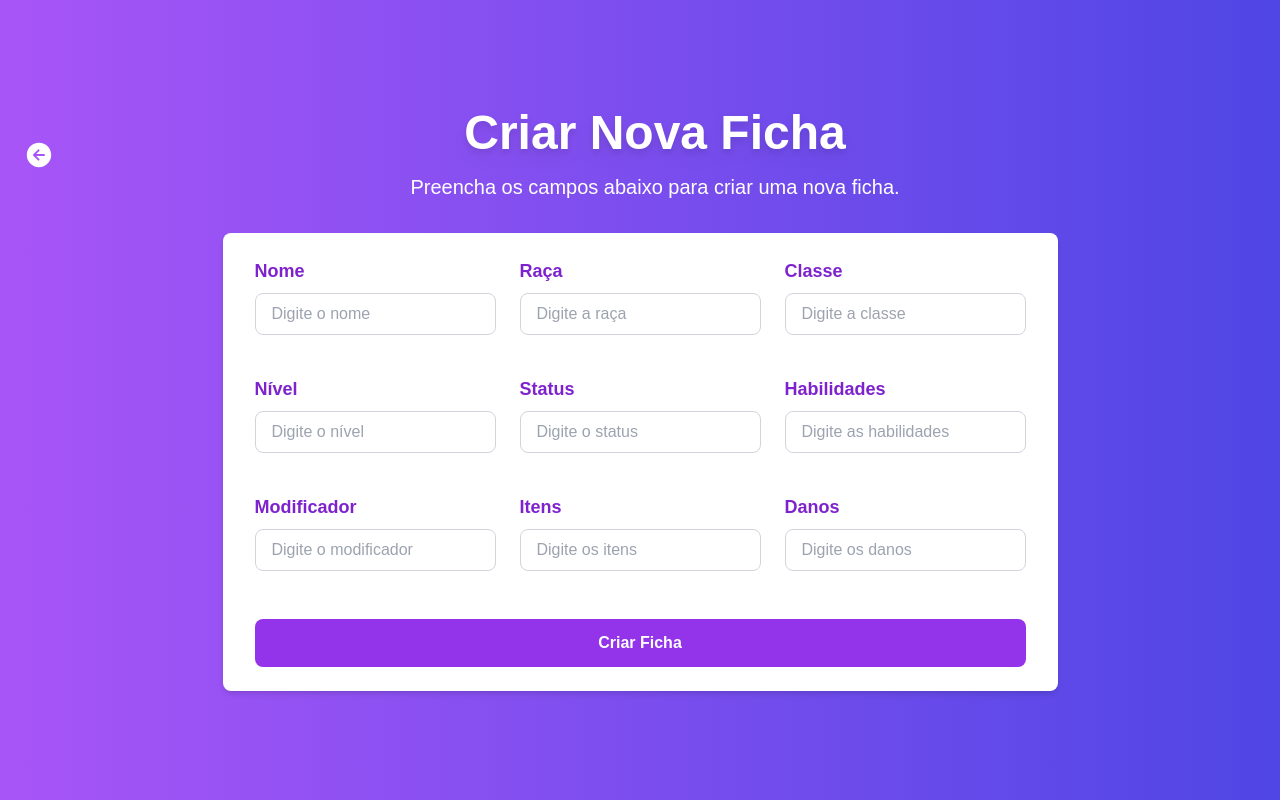
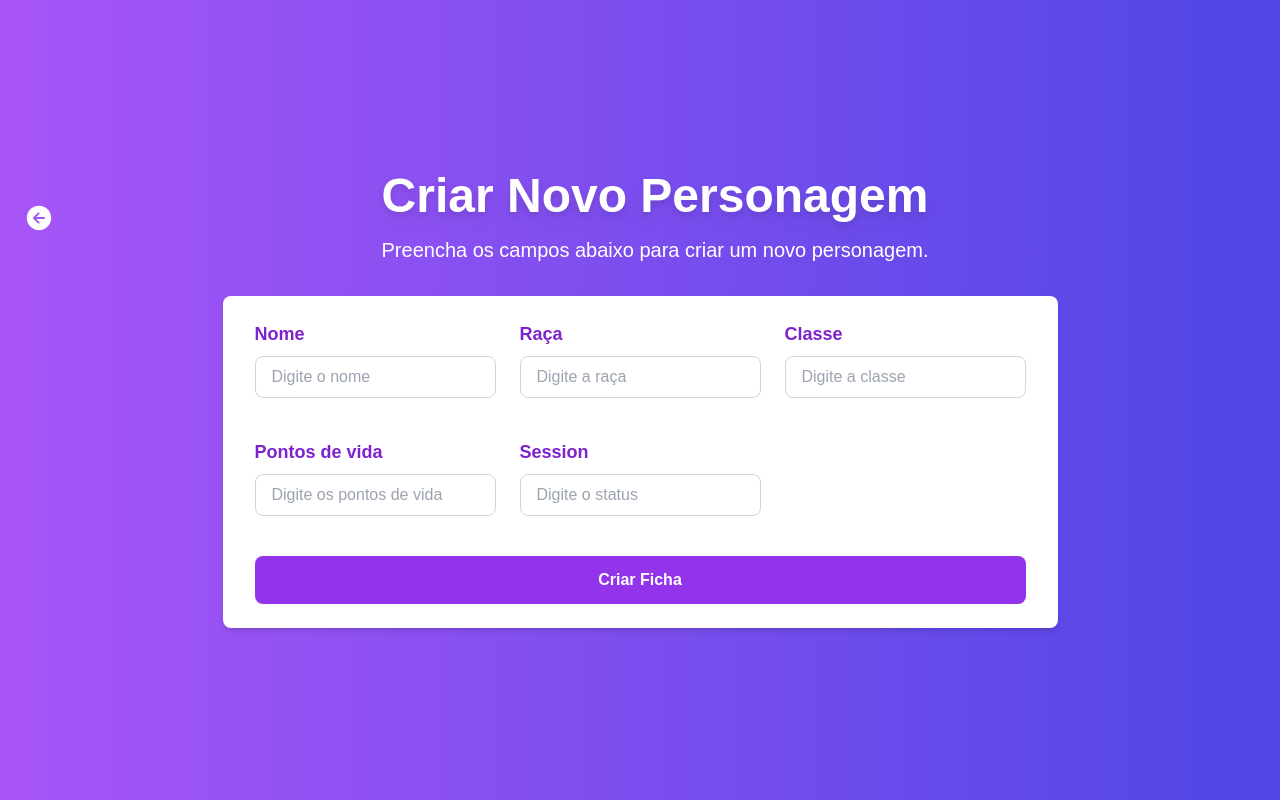
Before and after one commit to Cafezila/rpg_frontend, a Next.js app: page /fichas/form in a window 1280 px wide. Built offline with nearby package versions, Linux system fonts and the light colour scheme.

Commit message:
papaleguas

```diff
--- a/app/fichas/form/page.tsx
+++ b/app/fichas/form/page.tsx
@@ -18,10 +18,10 @@ export default function CreateCharacter() {
         </button>
         <div className="w-full text-center">
           <h1 className="text-5xl font-extrabold drop-shadow-lg">
-            Criar Nova Ficha
+            Criar Novo Personagem
           </h1>
           <p className="text-xl mt-4 font-light">
-            Preencha os campos abaixo para criar uma nova ficha.
+            Preencha os campos abaixo para criar um novo personagem.
           </p>
         </div>
       </header>
@@ -74,94 +74,36 @@ export default function CreateCharacter() {
           </div>
 
           <div className="mb-4">
-            <label htmlFor="nivel" className="block text-lg font-semibold mb-2">
-              Nível
+            <label
+              htmlFor="pontos_de_vida"
+              className="block text-lg font-semibold mb-2"
+            >
+              Pontos de vida
             </label>
             <input
-              type="number"
-              id="nivel"
-              name="nivel"
+              type="text"
+              id="pontos_de_vida"
+              name="pontos_de_vida"
               className="w-full px-4 py-2 border border-gray-300 rounded-lg focus:outline-none focus:ring-2 focus:ring-purple-600"
-              placeholder="Digite o nível"
+              placeholder="Digite os pontos de vida"
               required
             />
           </div>
+
 
           <div className="mb-4">
             <label
               htmlFor="status"
               className="block text-lg font-semibold mb-2"
             >
-              Status
+              Session
             </label>
             <input
               type="text"
-              id="status"
-              name="status"
+              id="session_id"
+              name="session_id"
               className="w-full px-4 py-2 border border-gray-300 rounded-lg focus:outline-none focus:ring-2 focus:ring-purple-600"
               placeholder="Digite o status"
-              required
-            />
-          </div>
-
-          <div className="mb-4">
-            <label
-              htmlFor="habilidades"
-              className="block text-lg font-semibold mb-2"
-            >
-              Habilidades
-            </label>
-            <input
-              type="text"
-              id="habilidades"
-              name="habilidades"
-              className="w-full px-4 py-2 border border-gray-300 rounded-lg focus:outline-none focus:ring-2 focus:ring-purple-600"
-              placeholder="Digite as habilidades"
-              required
-            />
-          </div>
-
-          <div className="mb-4">
-            <label
-              htmlFor="modificador"
-              className="block text-lg font-semibold mb-2"
-            >
-              Modificador
-            </label>
-            <input
-              type="text"
-              id="modificador"
-              name="modificador"
-              className="w-full px-4 py-2 border border-gray-300 rounded-lg focus:outline-none focus:ring-2 focus:ring-purple-600"
-              placeholder="Digite o modificador"
-              required
-            />
-          </div>
-
-          <div className="mb-4">
-            <label htmlFor="itens" className="block text-lg font-semibold mb-2">
-              Itens
-            </label>
-            <input
-              type="text"
-              id="itens"
-              name="itens"
-              className="w-full px-4 py-2 border border-gray-300 rounded-lg focus:outline-none focus:ring-2 focus:ring-purple-600"
-              placeholder="Digite os itens"
-              required
-            />
-          </div>
-
-          <div className="mb-6">
-            <label htmlFor="danos" className="block text-lg font-semibold mb-2">
-              Danos
-            </label>
-            <input
-              type="text"
-              id="danos"
-              name="danos"
-              className="w-full px-4 py-2 border border-gray-300 rounded-lg focus:outline-none focus:ring-2 focus:ring-purple-600"
-              placeholder="Digite os danos"
               required
             />
           </div>
--- a/app/fichas/page.tsx
+++ b/app/fichas/page.tsx
@@ -1,10 +1,10 @@
 "use client";
 
 import { useEffect, useState } from "react";
+import { FiHome, FiPlusCircle, FiTrash2 } from "react-icons/fi";
 
 interface Ficha {
   id: string;
-  user_id: string;
   nome: string;
   created_at: string;
   updated_at: string;
@@ -18,7 +18,7 @@ const CardsPage = () => {
   useEffect(() => {
     const fetchFichas = async () => {
       try {
-        const response = await fetch("http://localhost:3333/ficha");
+        const response = await fetch("http://localhost:3333/personagem");
         if (!response.ok) {
           throw new Error("Erro ao buscar fichas");
         }
@@ -34,30 +34,56 @@ const CardsPage = () => {
     fetchFichas();
   }, []);
 
-  if (loading) return <p className="text-center">Carregando...</p>;
-  if (error) return <p className="text-center text-red-500">Erro: {error}</p>;
+  const handleDelete = async (id: string) => {
+    try {
+      const response = await fetch(`http://localhost:3333/personagem/${id}`, {
+        method: "DELETE",
+      });
+      if (!response.ok) {
+        throw new Error("Erro ao deletar ficha");
+      }
+      setFichas((prev) => prev.filter((ficha) => ficha.id !== id));
+    } catch (err: any) {
+      setError(err.message);
+    }
+  };
+
+  if (loading)
+    return <p className="text-center text-gray-600">Carregando...</p>;
+  if (error)
+    return <p className="text-center text-red-500">Erro: {error}</p>;
 
   return (
-    <div className="container mx-auto p-4">
-      <a
-        href="/fichas/form"
-        className="text-blue-500 hover:underline mb-4 block text-center"
-      >
-        Ir para o formulário de fichas
-      </a>
+    <div className="min-h-screen bg-purple-50 p-8 font-poppins">
+      <div className="flex justify-between items-center mb-6">
+        <a
+          href="/"
+          className="text-purple-800 flex items-center space-x-2 text-lg hover:underline"
+        >
+          <FiHome size={20} />
+          <span>Home</span>
+        </a>
+        <a
+          href="/fichas/form"
+          className="text-purple-800 flex items-center space-x-2 text-lg hover:underline"
+        >
+          <FiPlusCircle size={20} />
+          <span>Adicionar Ficha</span>
+        </a>
+      </div>
 
-      <h1 className="text-3xl font-bold text-center text-white mb-6">
+      <h1 className="text-3xl font-bold text-center mb-6 text-purple-900">
         Fichas de Personagens
       </h1>
 
       <div className="overflow-x-auto bg-white rounded-lg shadow-lg">
         <table className="min-w-full text-sm text-left text-gray-500">
-          <thead className="text-xs text-gray-700 uppercase bg-purple-600">
+          <thead className="text-xs text-gray-700 uppercase bg-purple-600 text-white">
             <tr>
               <th className="px-6 py-3">Nome</th>
-              <th className="px-6 py-3">ID do Usuário</th>
               <th className="px-6 py-3">Criado em</th>
               <th className="px-6 py-3">Atualizado em</th>
+              <th className="px-6 py-3 text-right">Ações</th>
             </tr>
           </thead>
           <tbody>
@@ -69,12 +95,20 @@ const CardsPage = () => {
                 <td className="px-6 py-4 font-medium text-purple-700">
                   {ficha.nome}
                 </td>
-                <td className="px-6 py-4 text-purple-700">{ficha.user_id}</td>
                 <td className="px-6 py-4 text-purple-700">
                   {new Date(ficha.created_at).toLocaleString()}
                 </td>
                 <td className="px-6 py-4 text-purple-700">
                   {new Date(ficha.updated_at).toLocaleString()}
+                </td>
+                <td className="px-6 py-4 text-right">
+                  <button
+                    onClick={() => handleDelete(ficha.id)}
+                    className="text-red-600 hover:text-red-800"
+                    title="Deletar ficha"
+                  >
+                    <FiTrash2 size={20} />
+                  </button>
                 </td>
               </tr>
             ))}
--- a/app/page.tsx
+++ b/app/page.tsx
@@ -19,7 +19,7 @@ export default function Home() {
           href="/fichas"
           className="bg-white text-purple-700 px-6 py-3 rounded-lg shadow-md font-medium hover:bg-purple-100 transition"
         >
-          Fichas
+          Personagens
         </a>
         <a
           href="/sessoes"
--- a/app/sessoes/page.tsx
+++ b/app/sessoes/page.tsx
@@ -1,6 +1,7 @@
 "use client";
 
 import { useEffect, useState } from "react";
+import { FiHome, FiPlusCircle } from "react-icons/fi";
 
 interface Character {
   id: string;
@@ -57,6 +58,23 @@ export default function SessionList() {
 
   return (
     <div className="min-h-screen bg-purple-50 p-8 font-poppins">
+      <div className="flex justify-between items-center mb-6">
+        <a
+          href="/"
+          className="text-purple-800 flex items-center space-x-2 text-lg hover:underline"
+        >
+          <FiHome size={20} />
+          <span>Home</span>
+        </a>
+        <a
+          href="/sessoes/form"
+          className="text-purple-800 flex items-center space-x-2 text-lg hover:underline"
+        >
+          <FiPlusCircle size={20} />
+          <span>Criar Sessão</span>
+        </a>
+      </div>
+
       <h1 className="text-3xl font-bold text-center mb-6 text-purple-900">Lista de Sessões</h1>
 
       {loading && <p className="text-center text-gray-600">Carregando...</p>}
--- a/app/users/page.tsx
+++ b/app/users/page.tsx
@@ -1,6 +1,7 @@
 "use client";
 
 import { useEffect, useState } from "react";
+import { FiHome } from "react-icons/fi";
 
 interface User {
   id: number;
@@ -8,19 +9,23 @@ interface User {
   password: string;
 }
 
-const UsersPage = () => {
+export default function UsersPage() {
   const [users, setUsers] = useState<User[]>([]);
   const [loading, setLoading] = useState<boolean>(true);
   const [error, setError] = useState<string | null>(null);
 
   useEffect(() => {
     const fetchUsers = async () => {
+      setLoading(true);
+      setError(null);
+
       try {
         const response = await fetch("http://localhost:3333/users");
         if (!response.ok) {
           throw new Error("Erro ao buscar usuários");
         }
-        const data = await response.json();
+
+        const data: User[] = await response.json();
         setUsers(data);
       } catch (err: any) {
         setError(err.message);
@@ -32,27 +37,44 @@ const UsersPage = () => {
     fetchUsers();
   }, []);
 
-  if (loading) return <p className="text-center">Carregando...</p>;
-  if (error) return <p className="text-center text-red-500">Erro: {error}</p>;
+  return (
+    <div className="min-h-screen bg-purple-50 p-8 font-poppins">
+      <div className="flex justify-between items-center mb-6">
+        <a
+          href="/"
+          className="text-purple-800 flex items-center space-x-2 text-lg hover:underline"
+        >
+          <FiHome size={20} />
+          <span>Home</span>
+        </a>
+        <a
+          href="/users/form"
+          className="bg-purple-600 text-white px-4 py-2 rounded shadow hover:bg-purple-700 transition"
+        >
+          Criar Usuário
+        </a>
+      </div>
 
-  return (
-    <div className="container mx-auto p-4">
-      <a href="/users/form" className="text-blue-500 hover:underline">
-        Ir para o formulário de criação de usuário
-      </a>
-      <h1 className="text-2xl font-bold text-center mb-4">Usuários</h1>
+      <h1 className="text-3xl font-bold text-center mb-6 text-purple-900">Lista de Usuários</h1>
+
+      {loading && <p className="text-center text-gray-600">Carregando...</p>}
+      {error && <p className="text-center text-red-500">{error}</p>}
+
+      {!loading && !error && (
         <ul className="space-y-4">
           {users.map((user) => (
             <li
               key={user.id}
-            className="p-4 border rounded shadow hover:bg-gray-100"
+              className="bg-white shadow-lg rounded-lg p-4"
             >
-            <p className="font-semibold">{user.name}</p>
+              <div>
+                <h2 className="text-xl font-bold text-purple-800">{user.name}</h2>
+                <p className="text-sm text-gray-600">ID: {user.id}</p>
+              </div>
             </li>
           ))}
         </ul>
+      )}
     </div>
   );
-};
-
-export default UsersPage;
+}
```
Lines whose indentation alone changed are shown as unchanged.
